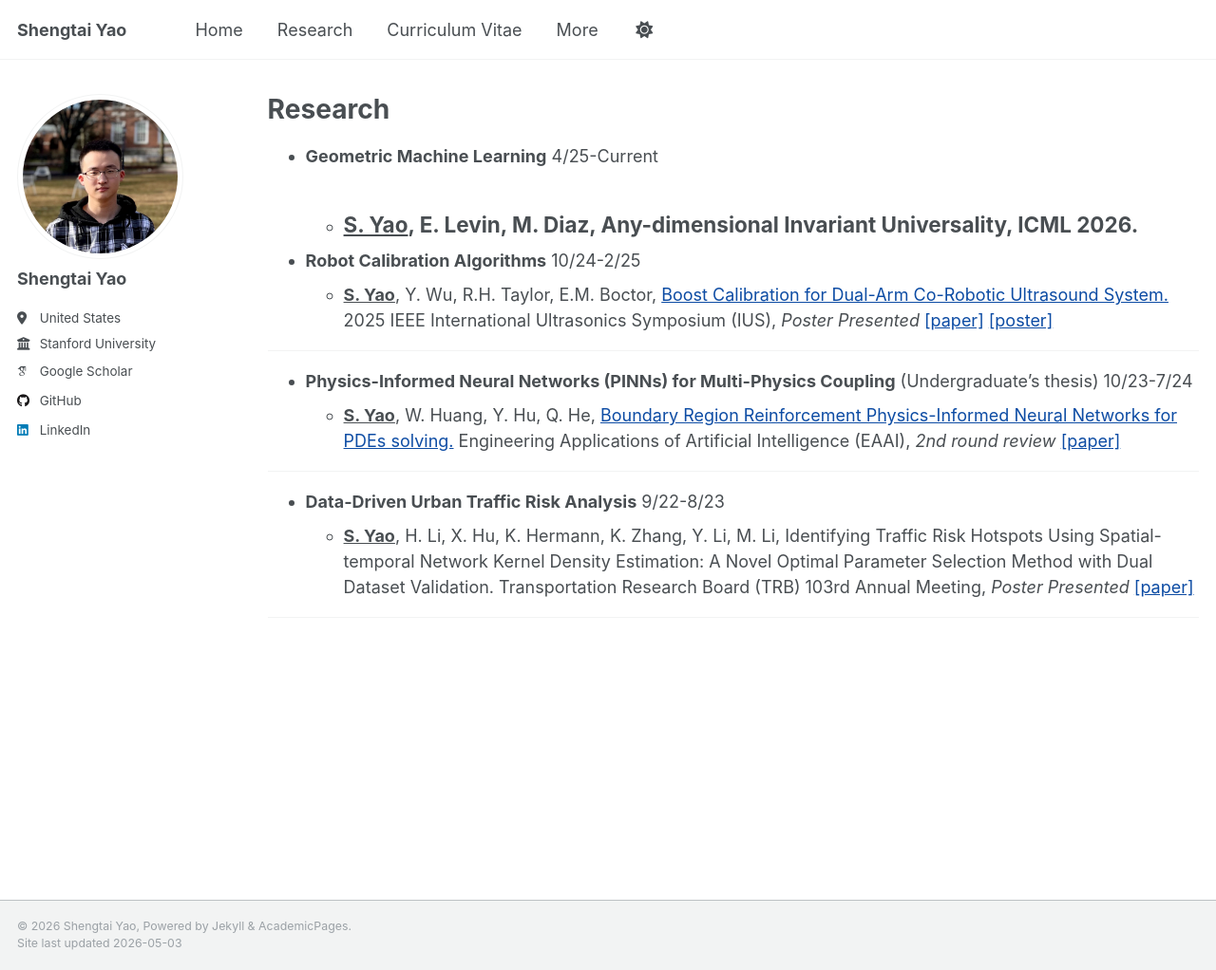
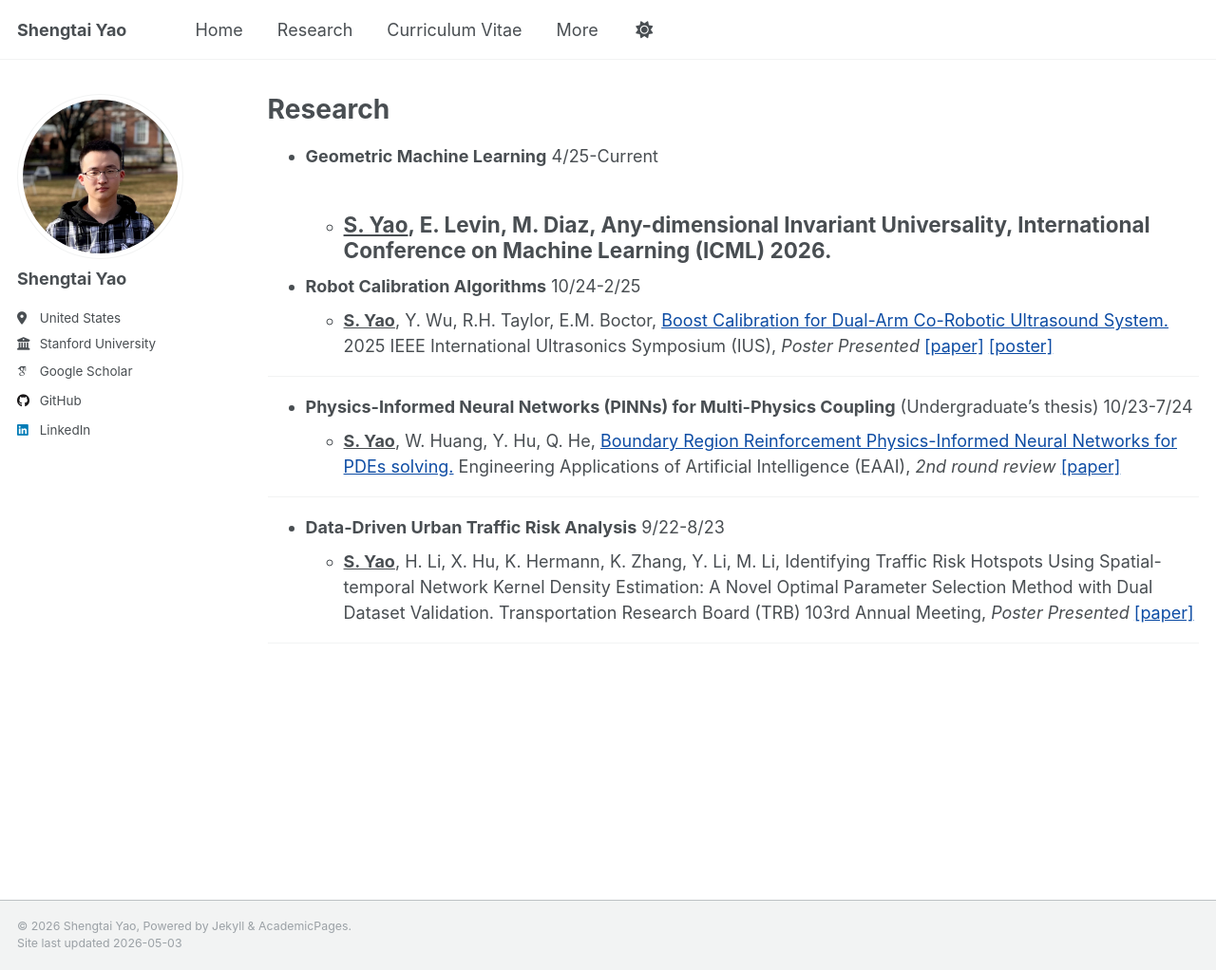
Before and after one commit to Yaoshengtai/Yaoshengtai.github.io, a Jekyll site: the page built from _pages/research.md, in a window 1280 px wide and 1022 px high. Shown: the whole window at 95% size. Built offline with Jekyll 4.4.1, drawn with Linux system fonts in a browser that asks for light colours; some web fonts are replaced.

Commit message:
Update research.md

```diff
--- a/_pages/research.md
+++ b/_pages/research.md
@@ -8,7 +8,7 @@ author_profile: true
 
 
 - **Geometric Machine Learning** 4/25-Current
-  - <span style="font-weight:bold; text-decoration:underline;">S. Yao</span>, E. Levin, M. Diaz, Any-dimensional Invariant Universality, ICML 2026.
+  - <span style="font-weight:bold; text-decoration:underline;">S. Yao</span>, E. Levin, M. Diaz, Any-dimensional Invariant Universality, International Conference on Machine Learning (ICML) 2026.
 ---
 
 - **Robot Calibration Algorithms** 10/24-2/25
```
